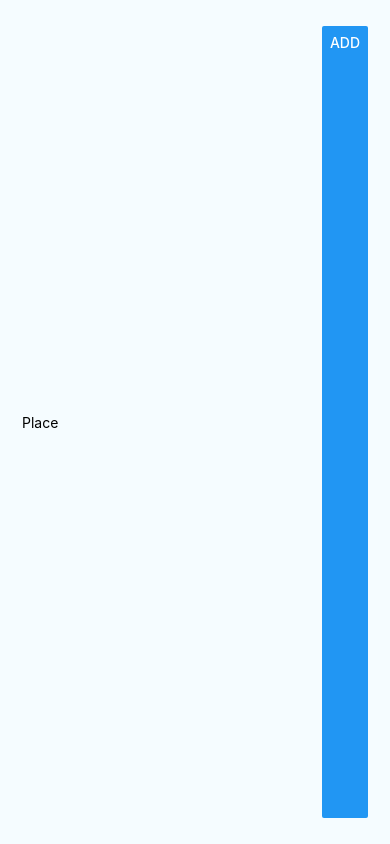
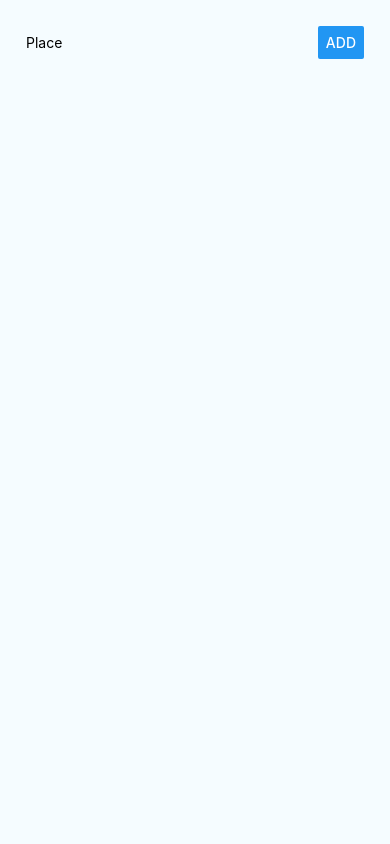
Before and after one commit to james-randolph-50/first-react-native-app, a React Native app: screen / in a window 390 px wide. Built offline with nearby package versions, Linux system fonts and the light colour scheme.

Commit message:
display places

```diff
--- a/App.js
+++ b/App.js
@@ -19,7 +19,8 @@
 type Props = {};
 export default class App extends Component<Props> {
   state = {
-    placeName: ''
+    placeName: "",
+    places: []
   }
 
   placeNameChangedHandler = val => {
@@ -28,7 +29,23 @@
     });
   };
 
+  placeSubmitHandler = () => {
+    if (this.state.placeName.trim() === "") {
+      return;
+    }
+
+    this.setState(prevState => {
+      return {
+        places: prevState.places.concat(prevState.placeName)
+      };
+    });
+
+  };
+
   render() {
+    const placesOutput = this.state.places.map((place, i) => (
+      <Text key={i}>{place}</Text>
+    ));
     return (
       <View style={styles.container}>
         <View style={styles.inputContainer}>
@@ -36,11 +53,17 @@
           style={{width: 300}}
           placeholder="Place"
           value={this.state.placeName}
-          onChangeText={this.placeNameChangedHandler
-          }/>
-          <Button title="Add"/>
+          onChangeText={this.placeNameChangedHandler}
+          style={styles.placeInput}
+          />
+          <Button title="Add"
+          style={styles.placeButton}
+          onPress={this.placeSubmitHandler}/>
         </View>
+        <View>
 
+        </View>
+          {placesOutput}
       </View>
     );
   }
@@ -55,8 +78,17 @@
     backgroundColor: '#F5FCFF',
   },
   inputContainer: {
-    flex: 1,
+    width: "100%",
     flexDirection: "row",
-    justifyContent: "soace-between"
+    justifyContent: "space-between",
+    alignItems: "center"
+  },
+  placeInput: {
+    width: "70%"
+
+  },
+  placeButton: {
+    width: "30%"
+
   }
 });
```
